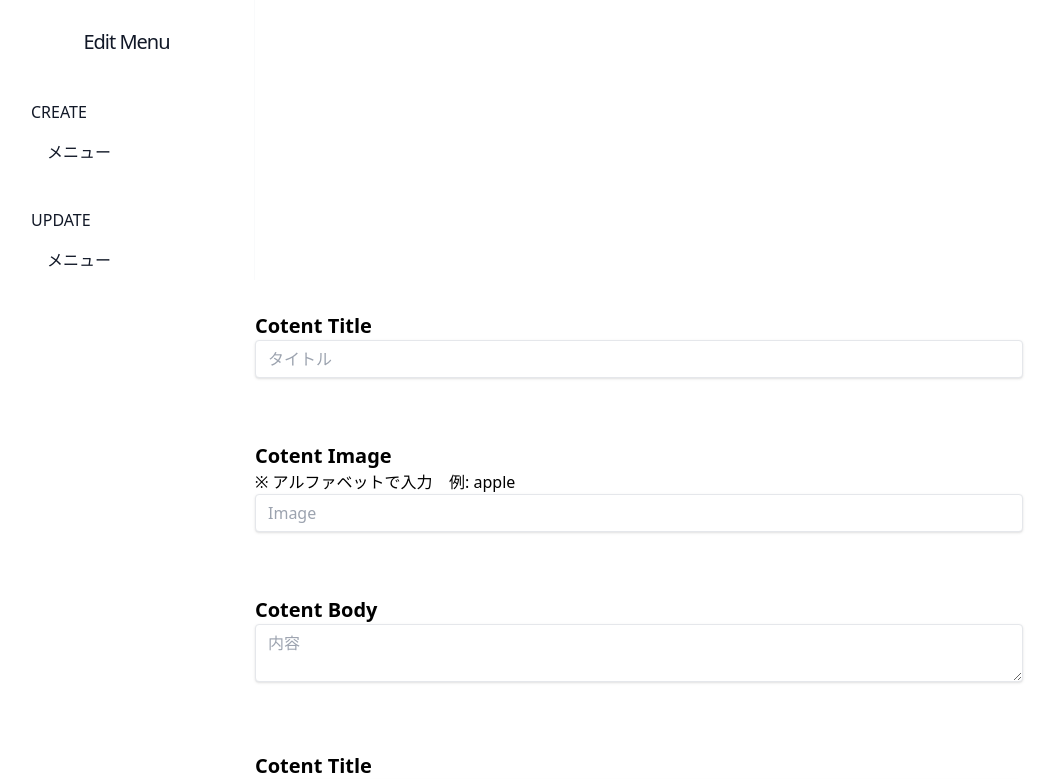
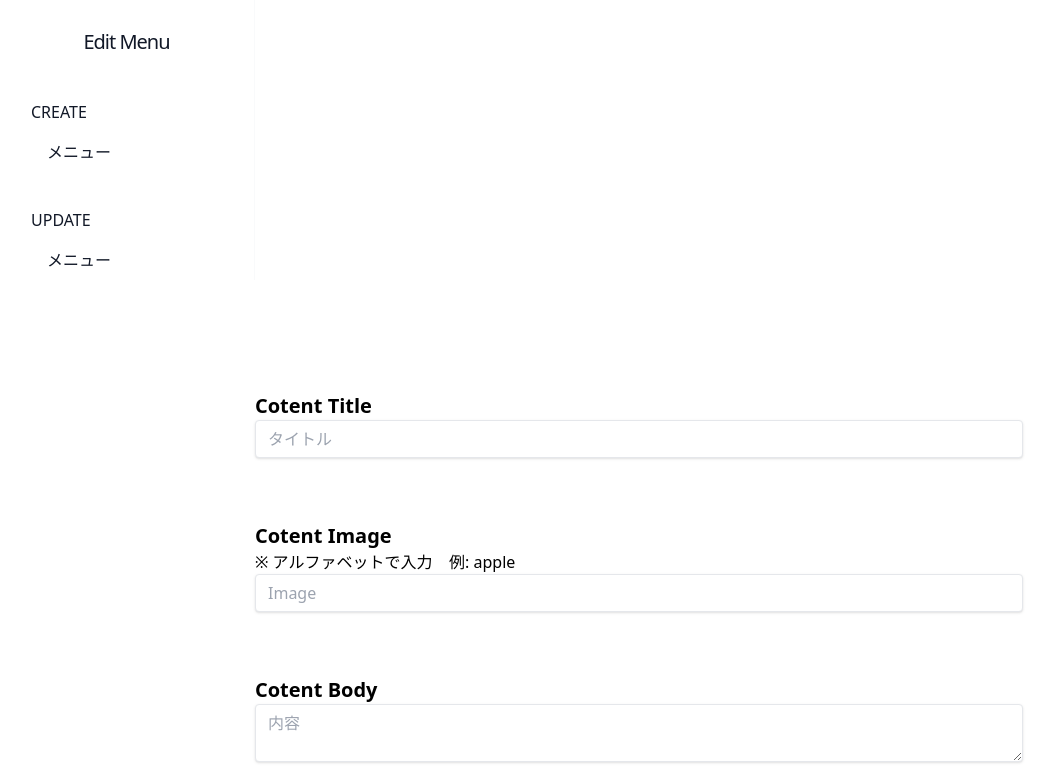
Before and after one commit to ryota-09/nextjs-blog-frontend, a Next.js app: page /edit in a window 1280 px wide. Shown: the top 779 px of the page, without its empty margins (1-1055 px from the left). Built offline with nearby package versions, Linux system fonts and the light colour scheme.

Commit message:
Content部分のコンポーネントの修正

```diff
--- a/components/atoms/Button/AddButton.tsx
+++ b/components/atoms/Button/AddButton.tsx
@@ -9,7 +9,7 @@ type Props = {
 /**
  * 記事のContentを追加するときのボタンコンポーネント.
  *
- * @params - prosp(ボタンの表示名, クリックしたときのメソッド)
+ * @params - prosp(ボタンの表示名, クリックしたときのメソッド
  * @returns - FC
  */
 const AddButton: FC<Props> = memo(({ disabled, onClick }) => {
--- a/components/organisms/EditBody.tsx
+++ b/components/organisms/EditBody.tsx
@@ -38,7 +38,7 @@ const EditBody: FC<Props> = memo(
     };
     return (
       <>
-        <div onChange={changeArray}>
+        <div onChange={changeArray} className="mt-20">
           <section>
             <div className=" flex flex-col items-center px-5 py-8 mx-auto max-w-7xl sm:px-6 lg:px-8">
               <div className="flex flex-col w-full max-w-3xl mx-auto prose text-left prose-blue">
@@ -85,6 +85,7 @@ const EditBody: FC<Props> = memo(
             </div>
           </section>
         </div>
+
       </>
     );
   }
--- a/components/templates/EditMain.tsx
+++ b/components/templates/EditMain.tsx
@@ -3,42 +3,36 @@ import { Content } from "../../types/content";
 import AddButton from "../atoms/Button/AddButton";
 import EditBody from "../organisms/EditBody";
 
-const dummyArray: Content[] = [
+const EditMain: FC = () => {
+  const [contentArray, setContentArray] = useState<Content[]>([
     {
       id: 0,
-    contentTitle: "タイトル１",
-    contentImg: "/dummy",
-    contentBody: "ボディー１",
+      contentTitle: "",
+      contentImg: "",
+      contentBody: "",
       orderNumber: 0,
-    articleId: 0
+      articleId: 0,
     },
-  {
-    id: 1,
-    contentTitle: "タイトル2",
-    contentImg: "/dummy",
-    contentBody: "ボディー2",
-    orderNumber: 1,
-    articleId: 0
-  }
-]
+  ]);
+  const [contentArrayToSave, setContentArrayToSave] = useState<Content[]>([]);
 
-const EditMain: FC = () => {
-  const [ contentArray, setContentArray ] = useState<Content[]>([...dummyArray]);
-  const [ contentArrayToSave, setContentArrayToSave ] = useState<Content[]>([...dummyArray]);
-
-  const submit = () => {
-    setContentArray([
-      ...contentArrayToSave
-    ])
-  }
+  const createNewContent = () => {
+    setContentArray([...contentArrayToSave]);
+  };
   return (
     <>
       {contentArray.map((content, index) => (
-      <EditBody key={index} isUpdated={false}  index={index} content={content} contentArray={contentArray} setContentArrayToSave={setContentArrayToSave}/>
+        <EditBody
+          key={index}
+          isUpdated={false}
+          index={index}
+          content={content}
+          contentArray={contentArray}
+          setContentArrayToSave={setContentArrayToSave}
+        />
       ))}
-    <AddButton onClick={() => {}}/>
-    <button onClick={submit}>ボタン</button>
+      <AddButton onClick={createNewContent} />
     </>
-  )
-}
+  );
+};
 export default EditMain;
--- a/types/content.ts
+++ b/types/content.ts
@@ -13,5 +13,5 @@ export type Content = {
   //bodyの順序
   orderNumber: number;
   //該当するarticleとの外部キー
-  articleId: number;
+  articleId?: number;
 };
```
Lines whose indentation alone changed are shown as unchanged.
